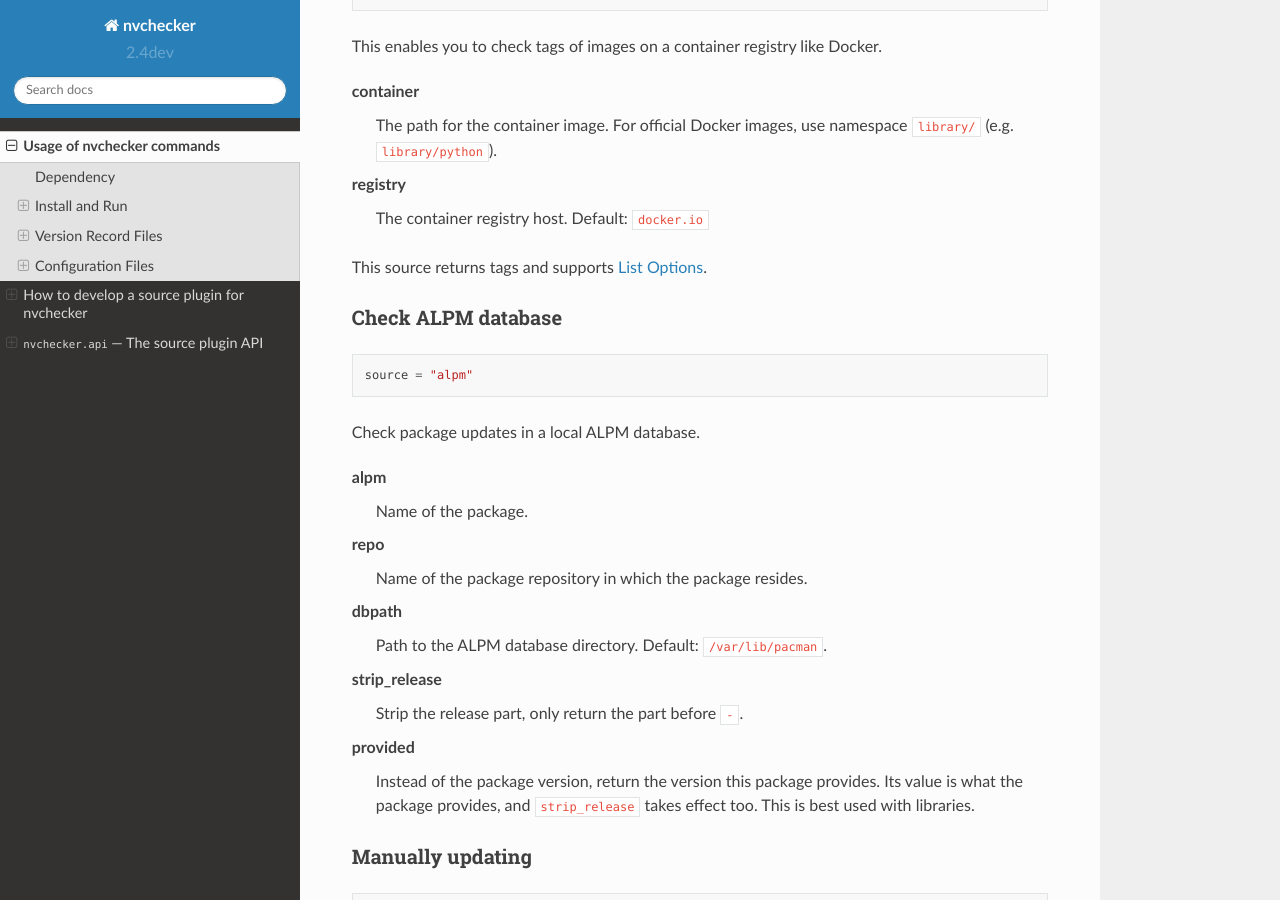
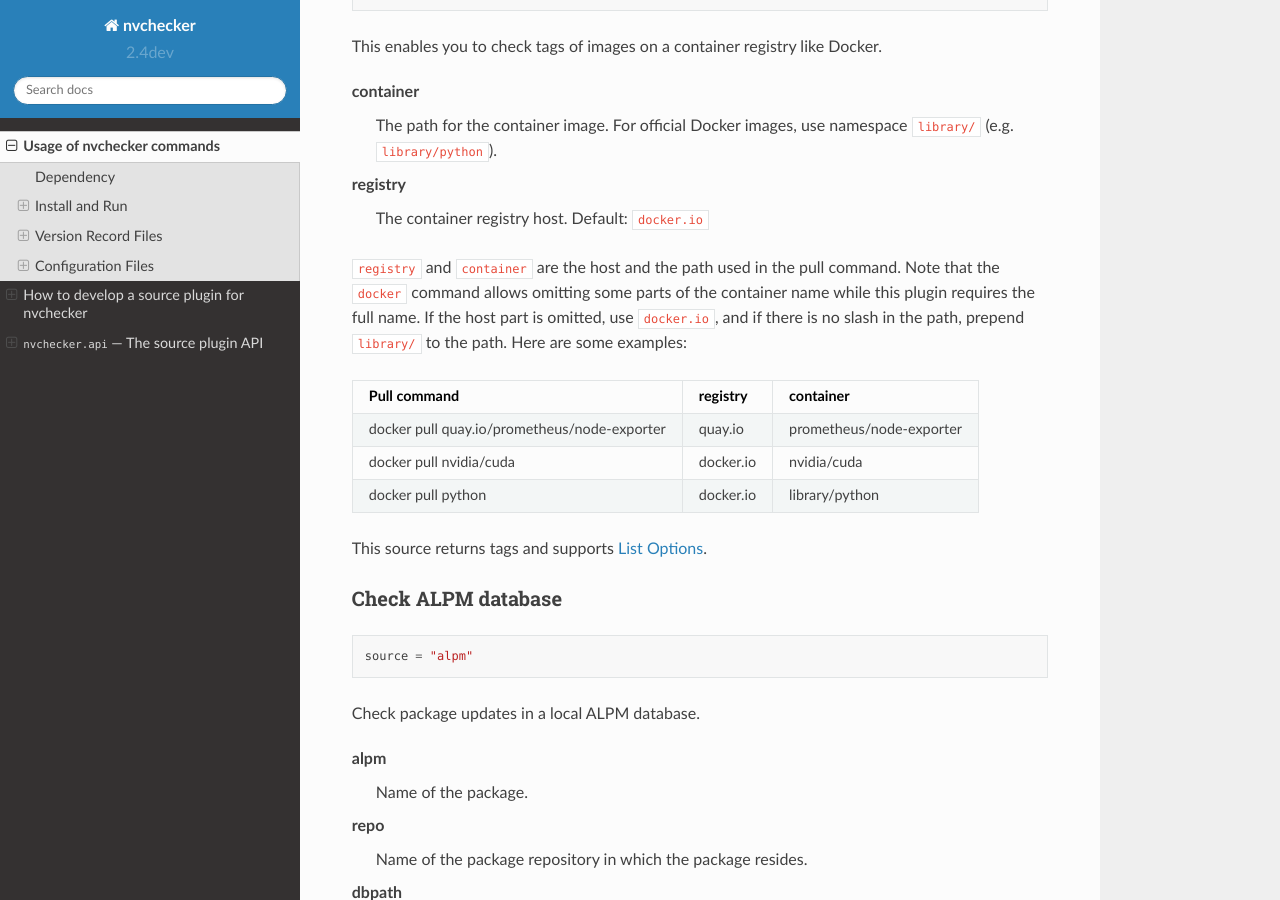
Before and after one commit to lilydjwg/nvchecker, a Sphinx documentation site: the page built from docs/usage.rst, in a window 1280 px wide and 900 px high, scrolled down 17668 px. Built offline with Sphinx 7.4.7 and the Read the Docs theme 2.0.0, drawn with Linux system fonts in a browser that asks for light colours.

Commit message:
doc: clarify options of the container source
See also: https://github.com/lilydjwg/nvchecker/issues/183

```diff
--- a/docs/usage.rst
+++ b/docs/usage.rst
@@ -721,6 +721,22 @@ container
 registry
   The container registry host. Default: ``docker.io``
 
+``registry`` and ``container`` are the host and the path used in the pull
+command. Note that the ``docker`` command allows omitting some parts of the
+container name while this plugin requires the full name. If the host part is
+omitted, use ``docker.io``, and if there is no slash in the path, prepend
+``library/`` to the path. Here are some examples:
+
++----------------------------------------------+-----------+--------------------------+
+| Pull command                                 | registry  | container                |
++==============================================+===========+==========================+
+| docker pull quay.io/prometheus/node-exporter | quay.io   | prometheus/node-exporter |
++----------------------------------------------+-----------+--------------------------+
+| docker pull nvidia/cuda                      | docker.io | nvidia/cuda              |
++----------------------------------------------+-----------+--------------------------+
+| docker pull python                           | docker.io | library/python           |
++----------------------------------------------+-----------+--------------------------+
+
 This source returns tags and supports :ref:`list options`.
 
 Check ALPM database
```
